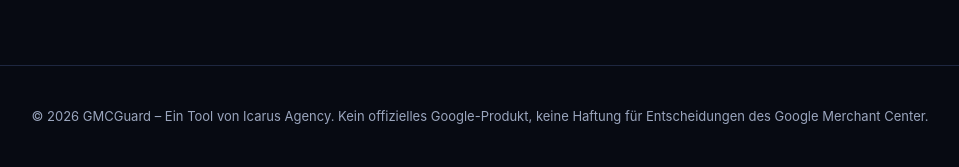
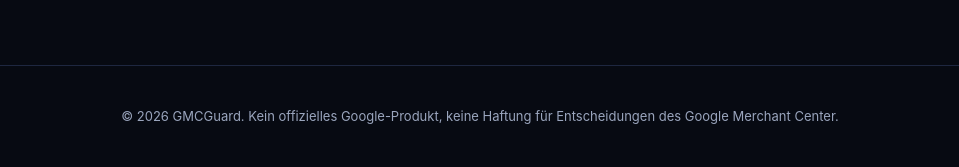
Before and after one commit to BennetEcom/gmc-compliance-scanner, a FastAPI app: page / in a window 1280 px wide. Shown: the part 1648-1815 px from the top of the page, without its empty margins (160-1119 px from the left). Run offline with FastAPI, Linux system fonts and the light colour scheme.

Commit message:
Remove operator attribution from footer

```diff
--- a/app/templates/index.html
+++ b/app/templates/index.html
@@ -153,7 +153,7 @@
 
   <footer class="footer">
     <div class="container">
-      <p>© <span id="year"></span> GMCGuard – Ein Tool von Icarus Agency. Kein offizielles Google-Produkt, keine Haftung für Entscheidungen des Google Merchant Center.</p>
+      <p>© <span id="year"></span> GMCGuard. Kein offizielles Google-Produkt, keine Haftung für Entscheidungen des Google Merchant Center.</p>
     </div>
   </footer>
 
```
